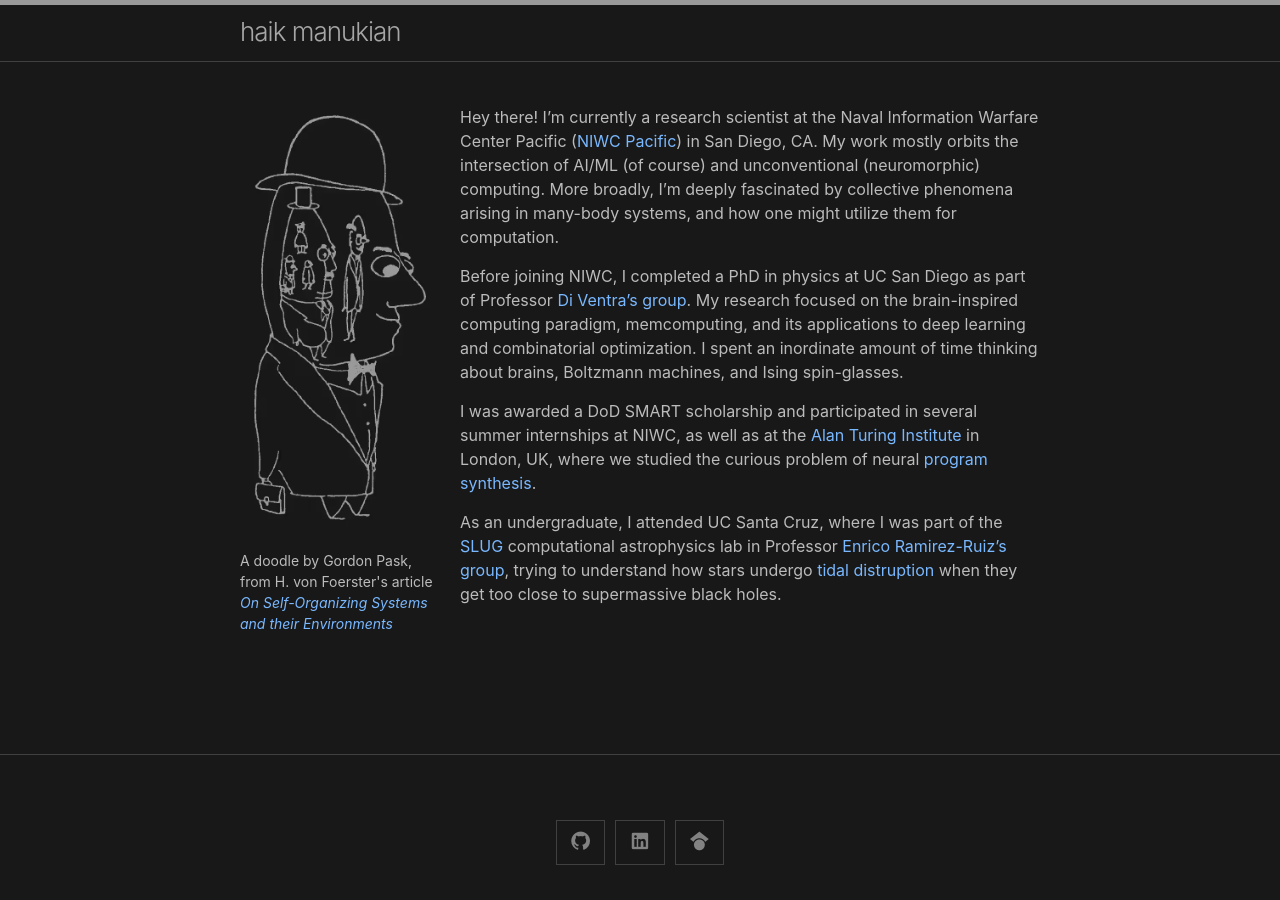
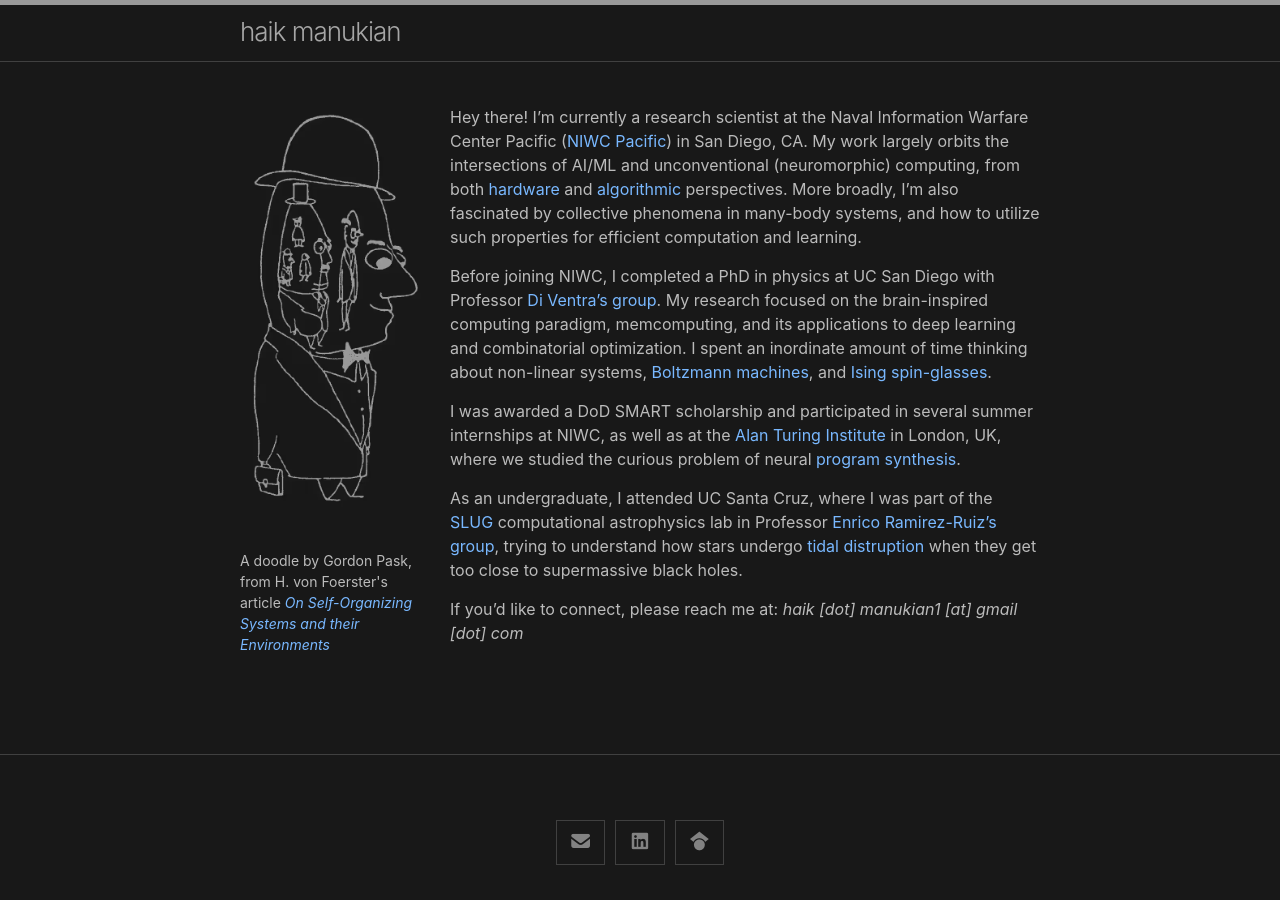
Before and after one commit to hmanuk/hmanuk.github.io, a Jekyll site: the page built from index.md, in a window 1280 px wide. Built offline with Jekyll 4.4.1, drawn with Linux system fonts in a browser that asks for light colours.

Commit message:
added email

```diff
--- a/_config.yml
+++ b/_config.yml
@@ -51,9 +51,9 @@
   # * icon     Font Awesome icon id. `github` corresponds to `fa-github`.
   # * url      Full URL of social profile.
   social_links:
-   - title: github
-     icon: github
-     url: "https://github.com/hmanuk"
+   - title: email
+     icon: envelope
+     url: "mailto:haik.manukian1@gmail.com"
    - title: linkedin
      icon: linkedin
      url: "https://www.linkedin.com/in/haik-manukian-28336736"
--- a/_includes/image.html
+++ b/_includes/image.html
@@ -1,4 +1,4 @@
 <figure class="image">
     <img src="{{ include.url }}" alt="{{ include.description }}" width ="{{include.width}}" style="{{include.style}}"/>
-    <figcaption style="position:absolute;top: 550px; width: 200px; height:100px;">{{ include.description }} <a href="https://www.organism.earth/library/document/on-self-organizing-systems"><i>On Self-Organizing Systems and their Environments</i></a></figcaption>
+    <figcaption style="position:absolute;top: 550px; width: 190px; height:100px;">{{ include.description }} <a href="https://www.organism.earth/library/document/on-self-organizing-systems"><i>On Self-Organizing Systems and their Environments</i></a></figcaption>
   </figure>
--- a/_includes/social.html
+++ b/_includes/social.html
@@ -2,7 +2,13 @@
 {%- for entry in site.minima.social_links -%}
   <li>
     <a rel="me" href="{{ entry.url }}" target="_blank" title="{{ entry.title }}">
+      {%- if entry.icon != "envelope" -%}
       <span class="grey fa-brands fa-{{ entry.icon }} fa-lg"></span>
+      {%- endif -%}
+      {%- if entry.icon == "envelope" -%}
+      <span class="grey fa-solid fa-{{ entry.icon }} fa-lg"></span>
+      {%- endif -%}
+
     </a>
   </li>
 {%- endfor -%}
--- a/index.md
+++ b/index.md
@@ -9,12 +9,14 @@
 ---
 <!-- ![image](self.avif){: width="220px" style="float:left; padding-right:20px"} -->
 
-{% include image.html url="self.avif" description="A doodle by Gordon Pask, from H. von Foerster's article" width="220px; height:900px" style="float:left;padding-bottom:150px"%}
+{% include image.html url="self.avif" description="A doodle by Gordon Pask, from H. von Foerster's article" width="210px; height:800px" style="float:left;padding-bottom:130px"%}
 
-Hey there! I'm currently a research scientist at the Naval Information Warfare Center Pacific ([NIWC Pacific](https://www.niwcpacific.navy.mil)) in San Diego, CA. My work mostly orbits the intersection of AI/ML (of course) and unconventional (neuromorphic) computing. More broadly, I'm deeply fascinated by collective phenomena arising in many-body systems, and how one might utilize them for computation.
+Hey there! I'm currently a research scientist at the Naval Information Warfare Center Pacific ([NIWC Pacific](https://www.niwcpacific.navy.mil)) in San Diego, CA. My work largely orbits the intersections of AI/ML and unconventional (neuromorphic) computing, from both [hardware](https://en.wikipedia.org/wiki/Memristor) and [algorithmic](https://en.wikipedia.org/wiki/Spiking_neural_network) perspectives. More broadly, I'm also fascinated by collective phenomena in many-body systems, and how to utilize such properties for efficient computation and learning.
 
-Before joining NIWC, I completed a PhD in physics at UC San Diego as part of Professor [Di Ventra's group](https://diventra.physics.ucsd.edu). My research focused on the brain-inspired computing paradigm, memcomputing, and its applications to deep learning and combinatorial optimization. I spent an inordinate amount of time thinking about brains, Boltzmann machines, and Ising spin-glasses.
+Before joining NIWC, I completed a PhD in physics at UC San Diego with Professor [Di Ventra's group](https://diventra.physics.ucsd.edu). My research focused on the brain-inspired computing paradigm, memcomputing, and its applications to deep learning and combinatorial optimization. I spent an inordinate amount of time thinking about non-linear systems, [Boltzmann machines](https://en.wikipedia.org/wiki/Boltzmann_machine), and [Ising spin-glasses](https://en.wikipedia.org/wiki/Ising_model).
 
 I was awarded a DoD SMART scholarship and participated in several summer internships at NIWC, as well as at the [Alan Turing Institute](https://www.turing.ac.uk) in London, UK, where we studied the curious problem of neural [program synthesis](https://en.wikipedia.org/wiki/Program_synthesis).
 
 As an undergraduate, I attended UC Santa Cruz, where I was part of the [SLUG](https://astroslug.sites.ucsc.edu) computational astrophysics lab in Professor [Enrico Ramirez-Ruiz's group](https://www.ucolick.org/~enrico/home.html), trying to understand how stars undergo [tidal distruption](https://en.wikipedia.org/wiki/Tidal_disruption_event) when they get too close to supermassive black holes.
+
+If you'd like to connect, please reach me at: *haik [dot] manukian1 [at] gmail [dot] com*
```
